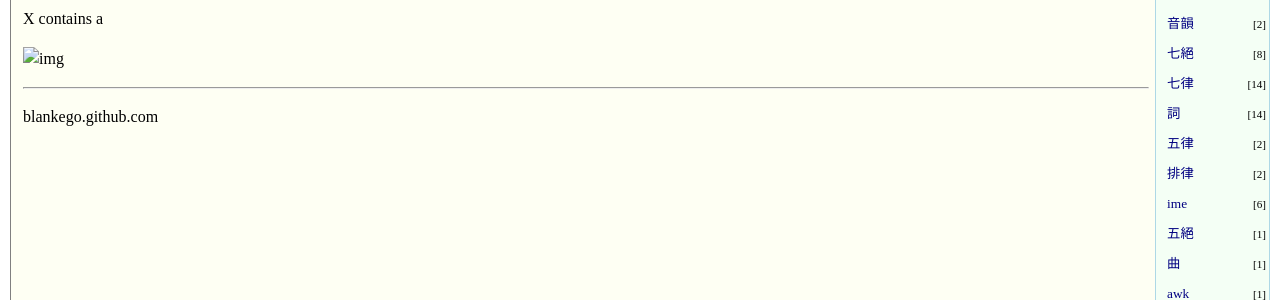
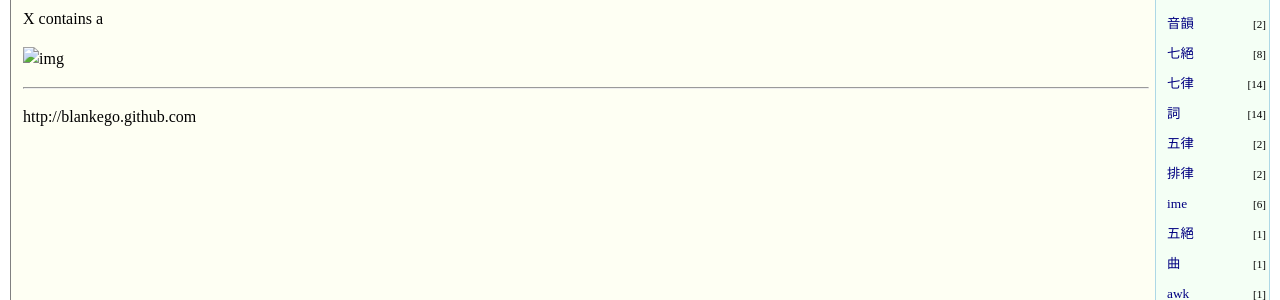
Before and after one commit to blankego/blankego.github.com, a Jekyll site: the page built from foo.md, in a window 1280 px wide. Shown: the part 547-847 px from the top of the page. Built offline with Jekyll 4.4.1, drawn with Linux system fonts in a browser that asks for light colours; Markdown is read by kramdown in place of the engine named in the settings; some of the changed lines change nothing that is shown.

Commit message:
Not suprised it did't work, try to add http before url

```diff
--- a/_config.yml
+++ b/_config.yml
@@ -1,7 +1,7 @@
 markdown: rdiscount
 auto: true
 pygments: true
-url: blankego.github.com
+url: http://blankego.github.com
 #paginate: 10
 #markdown_ext: markdown,mkd,mkdn,md
 title: 述而
```
